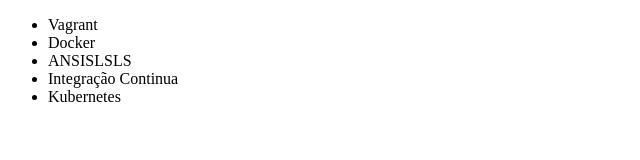
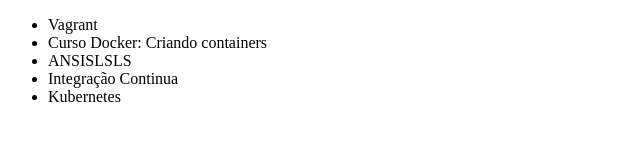
Before and after one commit to mandadelboux/git-alura, a plain HTML site: page index.html in a window 1280 px wide. Shown: the whole page, without its empty margins (0-640 px from the left). Drawn offline with Linux system fonts and the light colour scheme.

Commit message:
Algo que alterei

```diff
--- a/index.html
+++ b/index.html
@@ -7,7 +7,7 @@
 <body>
     <ul>
         <li>Vagrant</li>
-        <li>Docker</li>
+        <li>Curso Docker: Criando containers</li>
         <li>ANSISLSLS</li>
         <li>Integração Continua</li>
         <li>Kubernetes</li>
```
